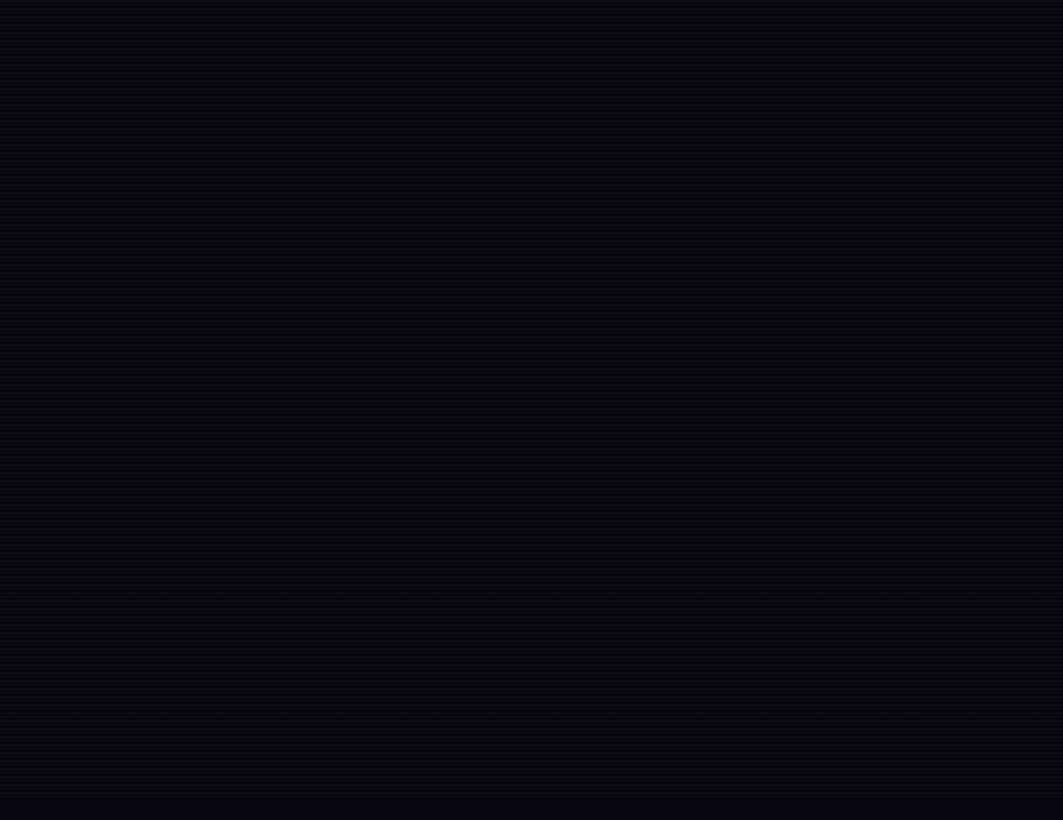
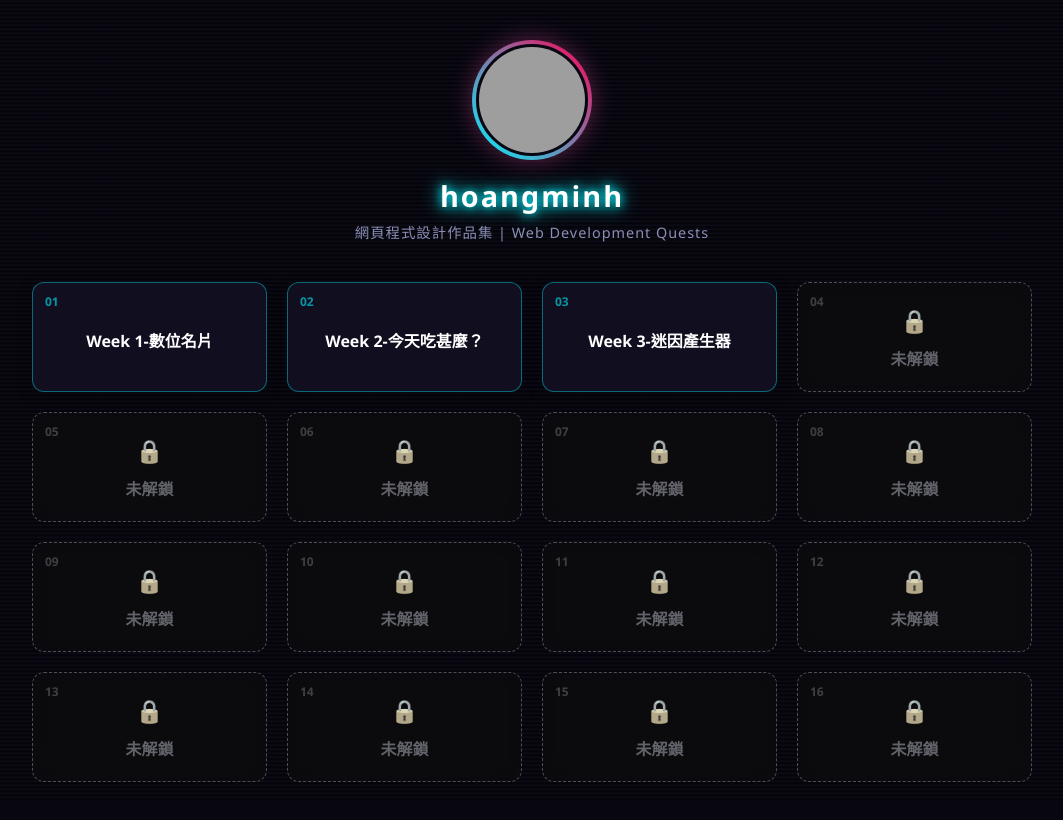
Before and after one commit to s26122176-maker/hoang, a plain HTML site: page index.html in a window 1280 px wide. Shown: the whole page, without its empty margins (108-1171 px from the left). Drawn offline with Linux system fonts and the light colour scheme; grey boxes are pictures that could not be loaded.

Commit message:
Update index.html

```diff
--- a/index.html
+++ b/index.html
@@ -183,3 +183,176 @@
         }
 
         .level-card.locked .lock-icon {
+            font-size: 1.4rem;
+            margin-bottom: 4px;
+            transition: transform 0.3s ease;
+        }
+
+        /* 未解鎖懸停動畫（鎖頭搖晃） */
+        .level-card.locked:hover {
+            border-color: var(--neon-pink);
+            transform: translateY(-2px);
+        }
+
+        .level-card.locked:hover .lock-icon {
+            animation: lock-shake 0.4s ease;
+        }
+
+        /* 動畫 Keyframes */
+        @keyframes lock-shake {
+            0% { transform: rotate(0deg); }
+            20% { transform: rotate(-12deg); }
+            40% { transform: rotate(12deg); }
+            60% { transform: rotate(-6deg); }
+            80% { transform: rotate(6deg); }
+            100% { transform: rotate(0deg); }
+        }
+
+        @keyframes pulse-glow {
+            0% { box-shadow: 0 0 15px rgba(0, 243, 255, 0.3); }
+            100% { box-shadow: 0 0 30px rgba(255, 0, 85, 0.6); }
+        }
+
+        /* ==================== 6. 手機版與平板響應式微調 (RWD) ==================== */
+        @media (max-width: 850px) {
+            .menu-grid {
+                grid-template-columns: repeat(3, 1fr); /* 平板每列 3 個 */
+            }
+        }
+
+        @media (max-width: 550px) {
+            .menu-grid {
+                grid-template-columns: repeat(2, 1fr); /* 手機版每列 2 個 */
+                gap: 12px;
+            }
+
+            .level-card {
+                padding: 15px 10px;
+                min-height: 95px;
+            }
+
+            .level-title {
+                font-size: 0.85rem;
+            }
+
+            .profile-name {
+                font-size: 1.5rem;
+            }
+        }
+    </style>
+</head>
+<body>
+
+    <!-- 個人大頭貼與名字區域 -->
+    <header class="profile-container">
+        <div class="avatar-wrapper">
+            <img class="avatar" src="https://i.postimg.cc/MKsf976B/temp-image-8A0E843C-980C-4A61-BD9F-35BFEE1B15BA.jpg" alt="大頭貼">
+        </div>
+        <h1 class="profile-name">hoangminh</h1>
+        <p class="profile-subtitle">網頁程式設計作品集 | Web Development Quests</p>
+    </header>
+
+    <!-- 16 個關卡按鈕網格 -->
+    <main class="menu-grid">
+
+        <!-- 按鈕 1 (已解鎖) -->
+        <a href="w1/index.html" class="level-card unlocked">
+            <span class="level-number">01</span>
+            <div class="level-title">Week 1-數位名片</div>
+        </a>
+
+        <!-- 按鈕 2 (已解鎖) -->
+        <a href="w2/index.html" class="level-card unlocked">
+            <span class="level-number">02</span>
+            <div class="level-title">Week 2-今天吃甚麼？</div>
+        </a>
+
+        <!-- 按鈕 3 (已解鎖) -->
+        <a href="w3/index.html" class="level-card unlocked">
+            <span class="level-number">03</span>
+            <div class="level-title">Week 3-迷因產生器</div>
+        </a>
+
+        <!-- 按鈕 4 ~ 16 (未解鎖狀態) -->
+        <div class="level-card locked">
+            <span class="level-number">04</span>
+            <span class="lock-icon">🔒</span>
+            <div class="level-title">未解鎖</div>
+        </div>
+
+        <div class="level-card locked">
+            <span class="level-number">05</span>
+            <span class="lock-icon">🔒</span>
+            <div class="level-title">未解鎖</div>
+        </div>
+
+        <div class="level-card locked">
+            <span class="level-number">06</span>
+            <span class="lock-icon">🔒</span>
+            <div class="level-title">未解鎖</div>
+        </div>
+
+        <div class="level-card locked">
+            <span class="level-number">07</span>
+            <span class="lock-icon">🔒</span>
+            <div class="level-title">未解鎖</div>
+        </div>
+
+        <div class="level-card locked">
+            <span class="level-number">08</span>
+            <span class="lock-icon">🔒</span>
+            <div class="level-title">未解鎖</div>
+        </div>
+
+        <div class="level-card locked">
+            <span class="level-number">09</span>
+            <span class="lock-icon">🔒</span>
+            <div class="level-title">未解鎖</div>
+        </div>
+
+        <div class="level-card locked">
+            <span class="level-number">10</span>
+            <span class="lock-icon">🔒</span>
+            <div class="level-title">未解鎖</div>
+        </div>
+
+        <div class="level-card locked">
+            <span class="level-number">11</span>
+            <span class="lock-icon">🔒</span>
+            <div class="level-title">未解鎖</div>
+        </div>
+
+        <div class="level-card locked">
+            <span class="level-number">12</span>
+            <span class="lock-icon">🔒</span>
+            <div class="level-title">未解鎖</div>
+        </div>
+
+        <div class="level-card locked">
+            <span class="level-number">13</span>
+            <span class="lock-icon">🔒</span>
+            <div class="level-title">未解鎖</div>
+        </div>
+
+        <div class="level-card locked">
+            <span class="level-number">14</span>
+            <span class="lock-icon">🔒</span>
+            <div class="level-title">未解鎖</div>
+        </div>
+
+        <div class="level-card locked">
+            <span class="level-number">15</span>
+            <span class="lock-icon">🔒</span>
+            <div class="level-title">未解鎖</div>
+        </div>
+
+        <div class="level-card locked">
+            <span class="level-number">16</span>
+            <span class="lock-icon">🔒</span>
+            <div class="level-title">未解鎖</div>
+        </div>
+
+    </main>
+
+</body>
+</html>
```
